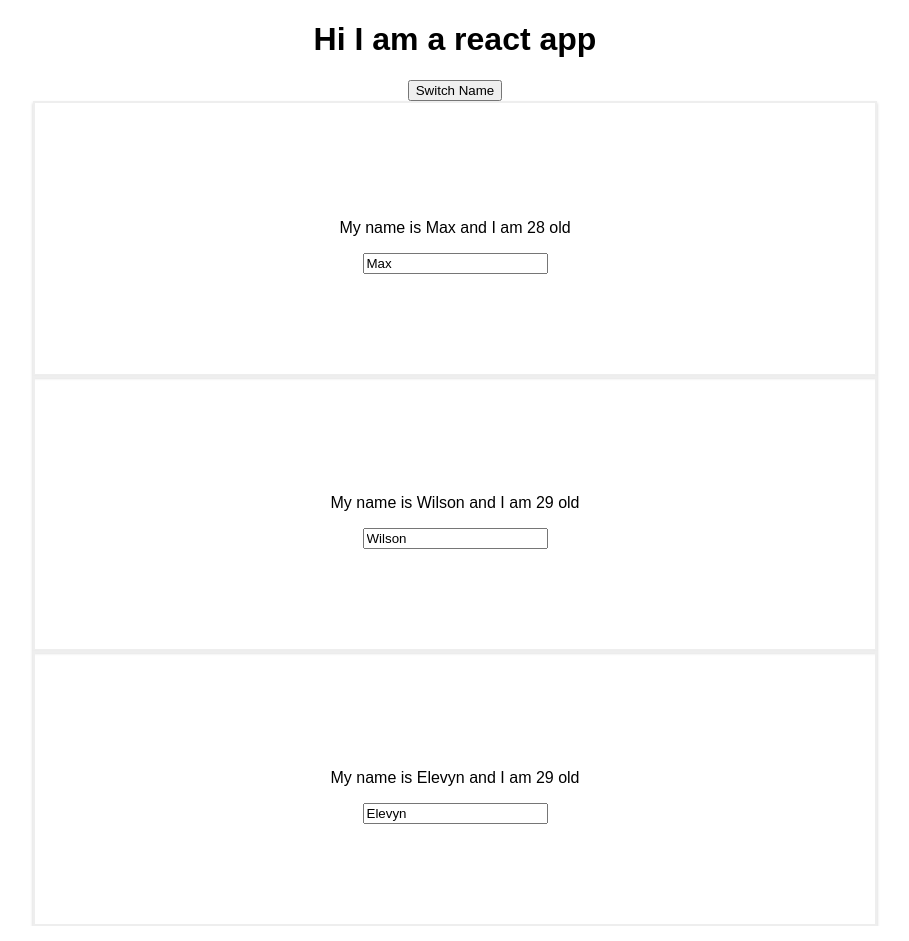
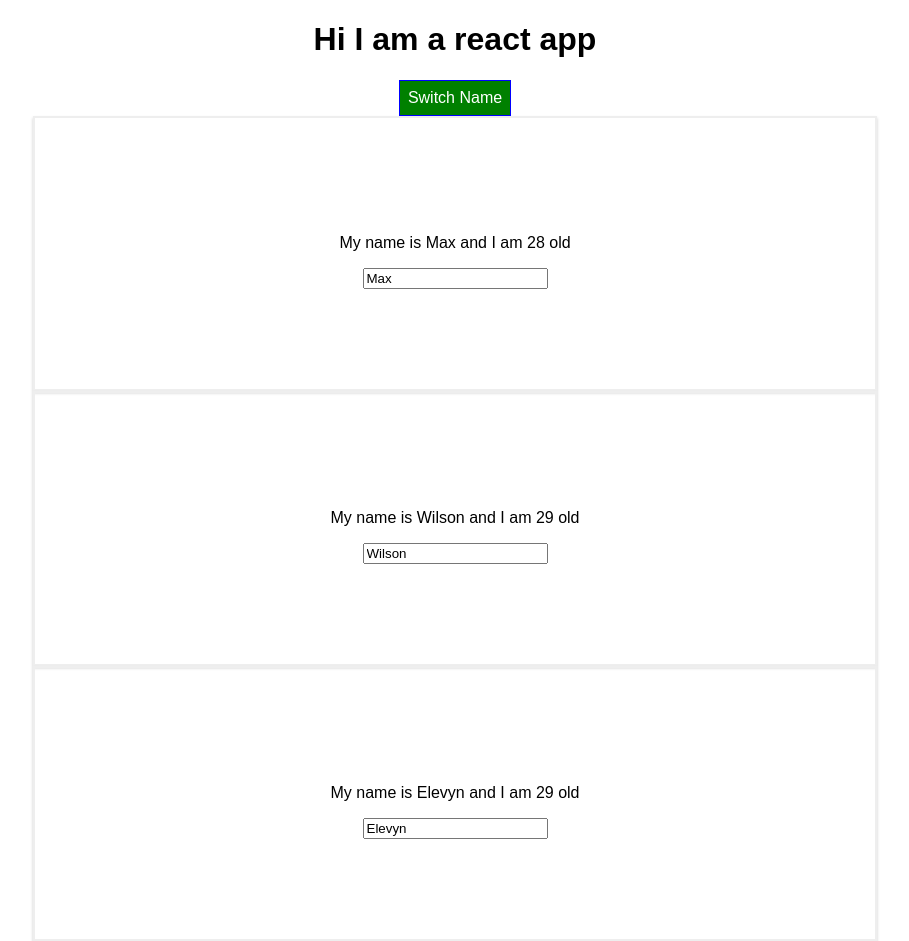
Before and after one commit to yzwang-13/react, a React (Create React App) app: page / in a window 1280 px wide. Shown: the whole page, without its empty margins (185-1094 px from the left). Built offline with nearby package versions, Linux system fonts and the light colour scheme.

Commit message:
add inline style

```diff
--- a/src/App.js
+++ b/src/App.js
@@ -3,6 +3,8 @@
 import Person from './Person/Person';
 
 class App extends Component {
+
+
 
     state = {
         persons: [
@@ -36,10 +38,20 @@
     }
 
     render() {
+
+        const style = {
+            backgroundColor: "green",
+            color: "white",
+            font: "inherit",
+            border: '1px solid blue',
+            padding: '8px',
+            cursor: 'pointer'
+        };
+
         return (
             <div className="App">
                 <h1 className="App">Hi I am a react app</h1>
-                <button onClick={this.switchNameHandler}>Switch Name</button>
+                <button style={style} onClick={this.switchNameHandler}>Switch Name</button>
                 <Person clicked={this.switchNameHandler} name={this.state.persons[0].name}
                         age={this.state.persons[0].age}
                         changed={this.nameChangedHandler}/>
```
